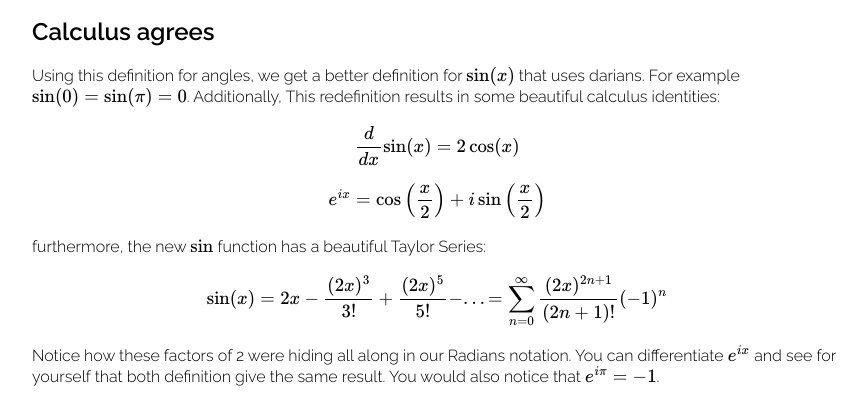
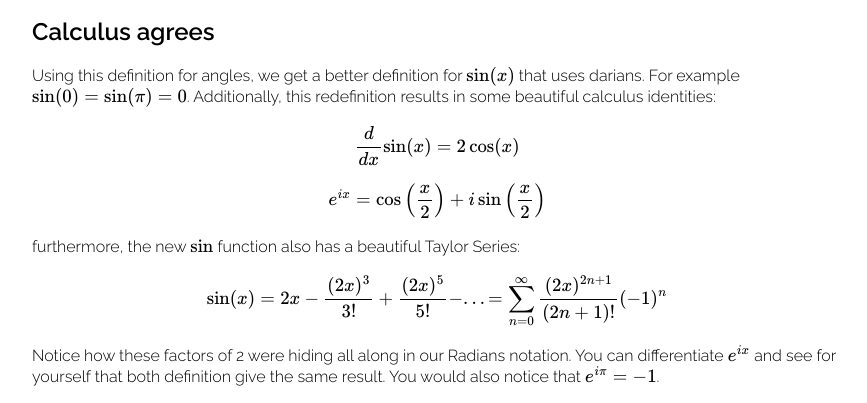
Before and after one commit to tomirendo/tomirendo.github.io, a plain HTML site: page index.html in a window 1280 px wide. Shown: the part 1985-2388 px from the top of the page, without its empty margins (8-875 px from the left). Drawn offline with nearby package versions, Linux system fonts and the light colour scheme; some packages are replaced by stand-ins of ours.

Commit message:
last last

```diff
--- a/index.html
+++ b/index.html
@@ -86,12 +86,12 @@ Figure 2 : A unit sphere has a diameter $1$ and $\pi$ surface area.</p>
 </center>
 <H2> Calculus agrees </H2>
 <p>
-Using this definition for angles, we get a better definition for $\sin (x)$ that uses darians. For example $\sin (0)=\sin(\pi) = 0$. Additionally, This redefinition results in some beautiful calculus identities:
+Using this definition for angles, we get a better definition for $\sin (x)$ that uses darians. For example $\sin (0)=\sin(\pi) = 0$. Additionally, this redefinition results in some beautiful calculus identities:
 
 $$ \frac{d}{dx} \sin(x) = 2\cos(x) $$
 $$ e^{ix} = \cos \left(\frac{x}{2} \right)+i\sin\left(\frac{x}{2}\right)$$
 
-furthermore, the new $\sin$ function has a beautiful Taylor Series:
+furthermore, the new $\sin$ function also has a beautiful Taylor Series:
 
 $$ \sin(x) = 2x - \frac{(2x)^3}{3!}+\frac{(2x)^5}{5!}-...= \sum_{n=0}^\infty \frac{(2x)^{2n+1}}{(2n+1)!}(-1)^n $$
 
```
